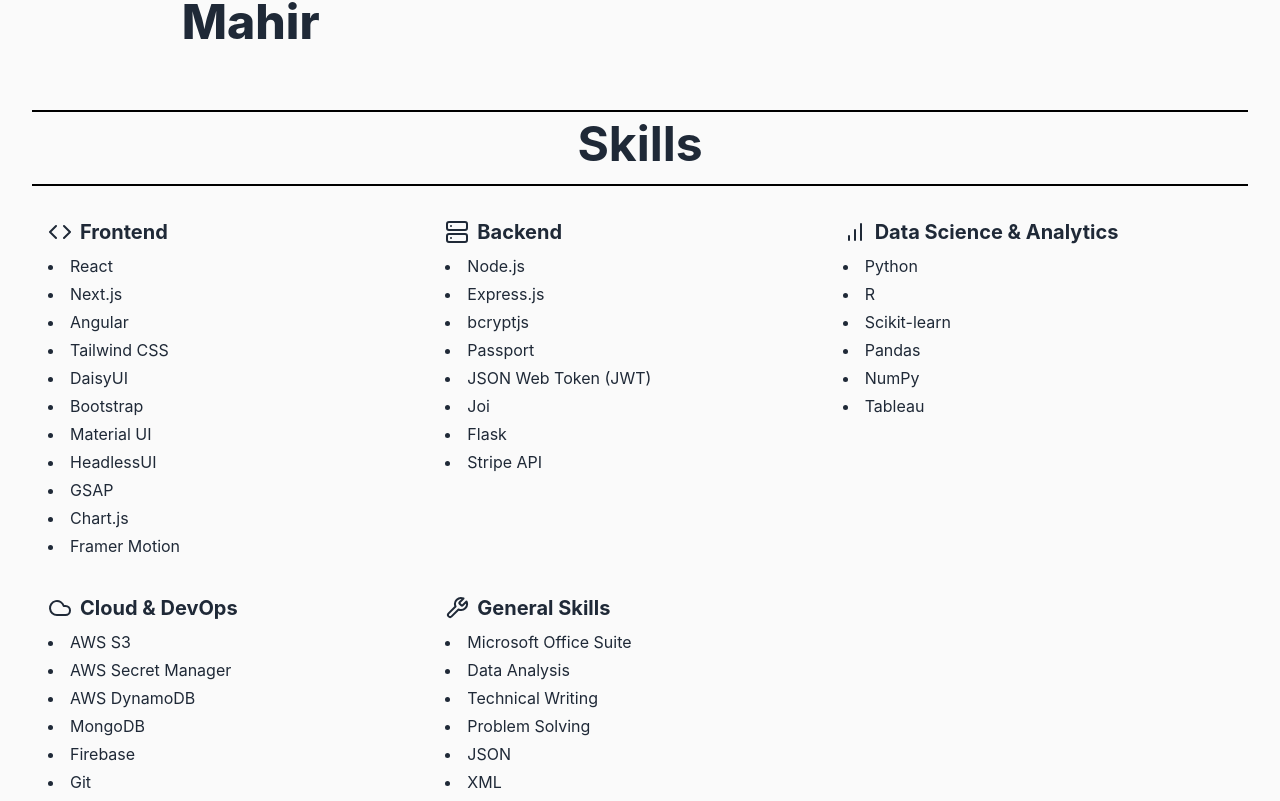
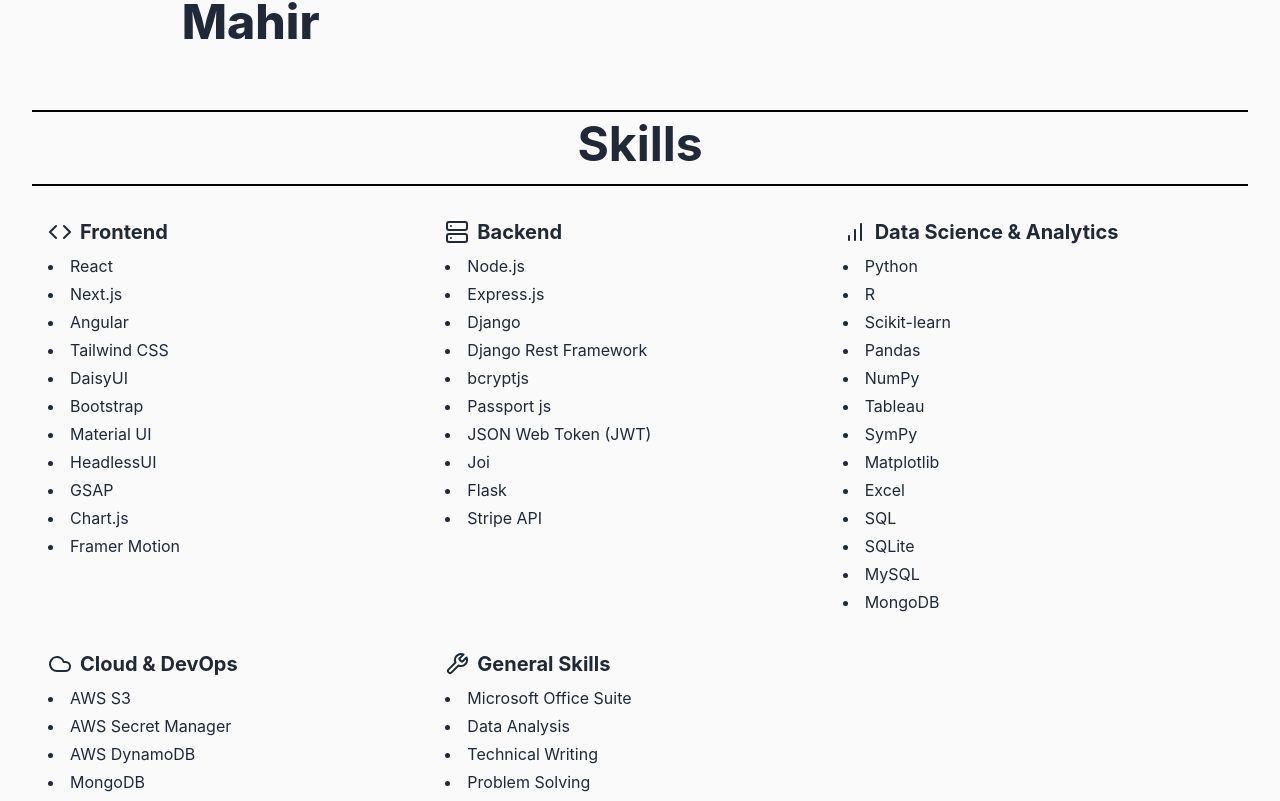
Before and after one commit to MahirAbrar/mahirsportfolio, a React (Create React App) app: page / in a window 1280 px wide. Shown: the part 530-1331 px from the top of the page. Built offline with nearby package versions, Linux system fonts and the light colour scheme.

Commit message:
add skills

```diff
--- a/src/components/Skills.js
+++ b/src/components/Skills.js
@@ -42,8 +42,10 @@
       skills: [
         "Node.js",
         "Express.js",
+        "Django",
+        "Django Rest Framework",
         "bcryptjs",
-        "Passport",
+        "Passport js",
         "JSON Web Token (JWT)",
         "Joi",
         "Flask",
@@ -53,7 +55,21 @@
     {
       title: "Data Science & Analytics",
       Icon: BarChart,
-      skills: ["Python", "R", "Scikit-learn", "Pandas", "NumPy", "Tableau"],
+      skills: [
+        "Python",
+        "R",
+        "Scikit-learn",
+        "Pandas",
+        "NumPy",
+        "Tableau",
+        "SymPy",
+        "Matplotlib",
+        "Excel",
+        "SQL",
+        "SQLite",
+        "MySQL",
+        "MongoDB",
+      ],
     },
     {
       title: "Cloud & DevOps",
```
